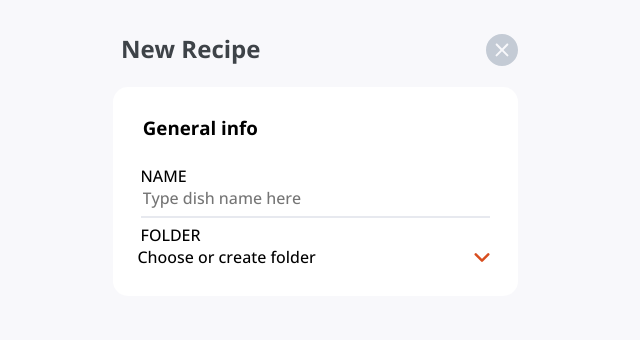
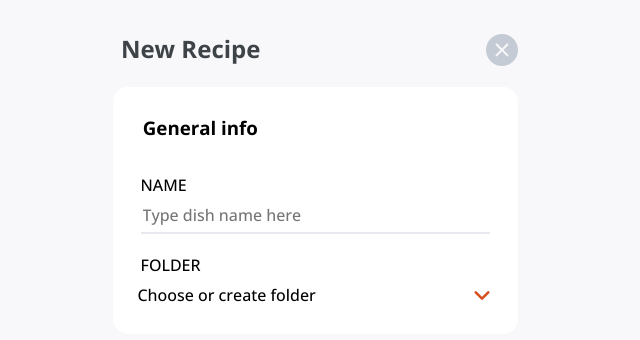
Before and after one commit to Android789515/recipe-site, a Next.js app: page / in a window 1280 px wide. Shown: the top 340 px of the page, without its empty margins (325-965 px from the left). Built offline with nearby package versions, Linux system fonts and the light colour scheme.

Commit message:
Adjusted spacing for GeneralInfo component layout; grid row gap increased and margin for title changed.
Added consistent spacing for label titles in the GeneralInfo component.

```diff
--- a/components/modals/add-recipe/general-info/FolderDropdown.tsx
+++ b/components/modals/add-recipe/general-info/FolderDropdown.tsx
@@ -13,7 +13,8 @@ const FolderDropdown = ({  }) => {
     // Need to get list of folders
     return (
         <label className={styles.label}>
-            Folder
+            <p className={styles.labelText}>Folder</p>
+
             <select className={styles.dropdown} value={option} required onChange={chooseOption}>
                 <option className={styles.option} disabled>Choose or create folder</option>
 
--- a/components/modals/add-recipe/general-info/NameInput.tsx
+++ b/components/modals/add-recipe/general-info/NameInput.tsx
@@ -9,7 +9,8 @@ const NameInput = ({  }) => {
     const placeholder = 'Type dish name here'
     return (
         <label className={styles.label}>
-            Name
+            <p className={styles.labelText}>Name</p>
+
             <ControlledInput
                 placeholder={placeholder}
                 required={yes}
--- a/styles/modals/add-recipe/addRecipeMixins.scss
+++ b/styles/modals/add-recipe/addRecipeMixins.scss
@@ -8,3 +8,9 @@
 
   grid-column: span 2;
 }
+
+@mixin labelTexts {
+  margin-top: 0;
+
+  margin-bottom: .5em;
+}
--- a/styles/modals/add-recipe/general-info/FolderDropdown.module.scss
+++ b/styles/modals/add-recipe/general-info/FolderDropdown.module.scss
@@ -6,6 +6,10 @@
 
   display: grid;
   grid-template-rows: auto 1fr;
+}
+
+.labelText {
+  @include addRecipeMixins.labelTexts;
 }
 
 .dropdown,
--- a/styles/modals/add-recipe/general-info/GeneralInfo.module.scss
+++ b/styles/modals/add-recipe/general-info/GeneralInfo.module.scss
@@ -4,7 +4,7 @@
 .layout {
   display: grid;
   grid-template-columns: 1fr 15em;
-  grid-row-gap: .4em;
+  grid-row-gap: 1.25em;
   justify-content: start;
   align-items: center;
 
@@ -15,4 +15,5 @@
   grid-column: span 2;
 
   padding-left: .125em;
+  margin-bottom: .75em;
 }
--- a/styles/modals/add-recipe/general-info/NameInput.module.scss
+++ b/styles/modals/add-recipe/general-info/NameInput.module.scss
@@ -3,3 +3,7 @@
 .label {
   @include addRecipeMixins.labels
 }
+
+.labelText {
+  @include addRecipeMixins.labelTexts;
+}
```
